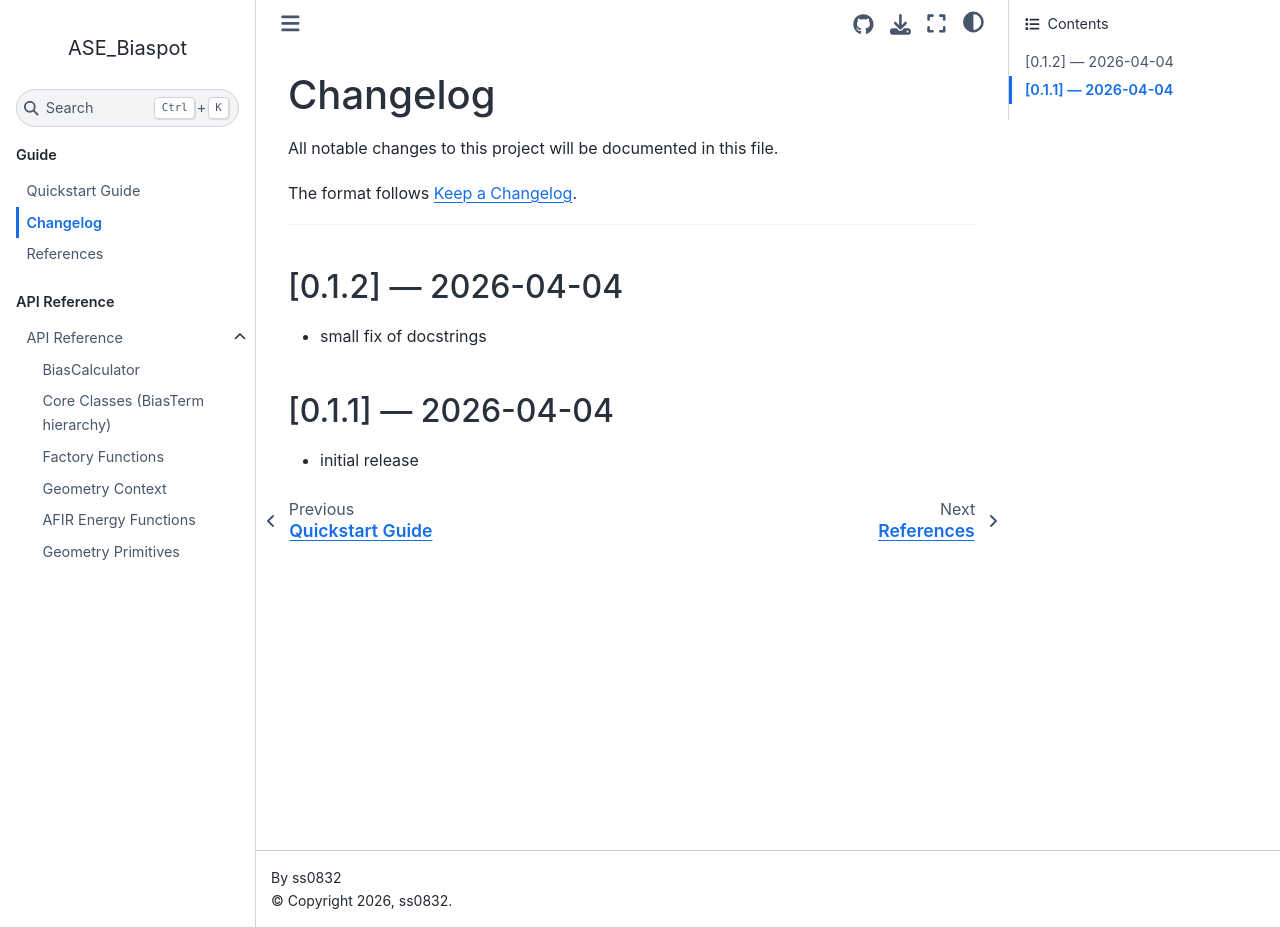
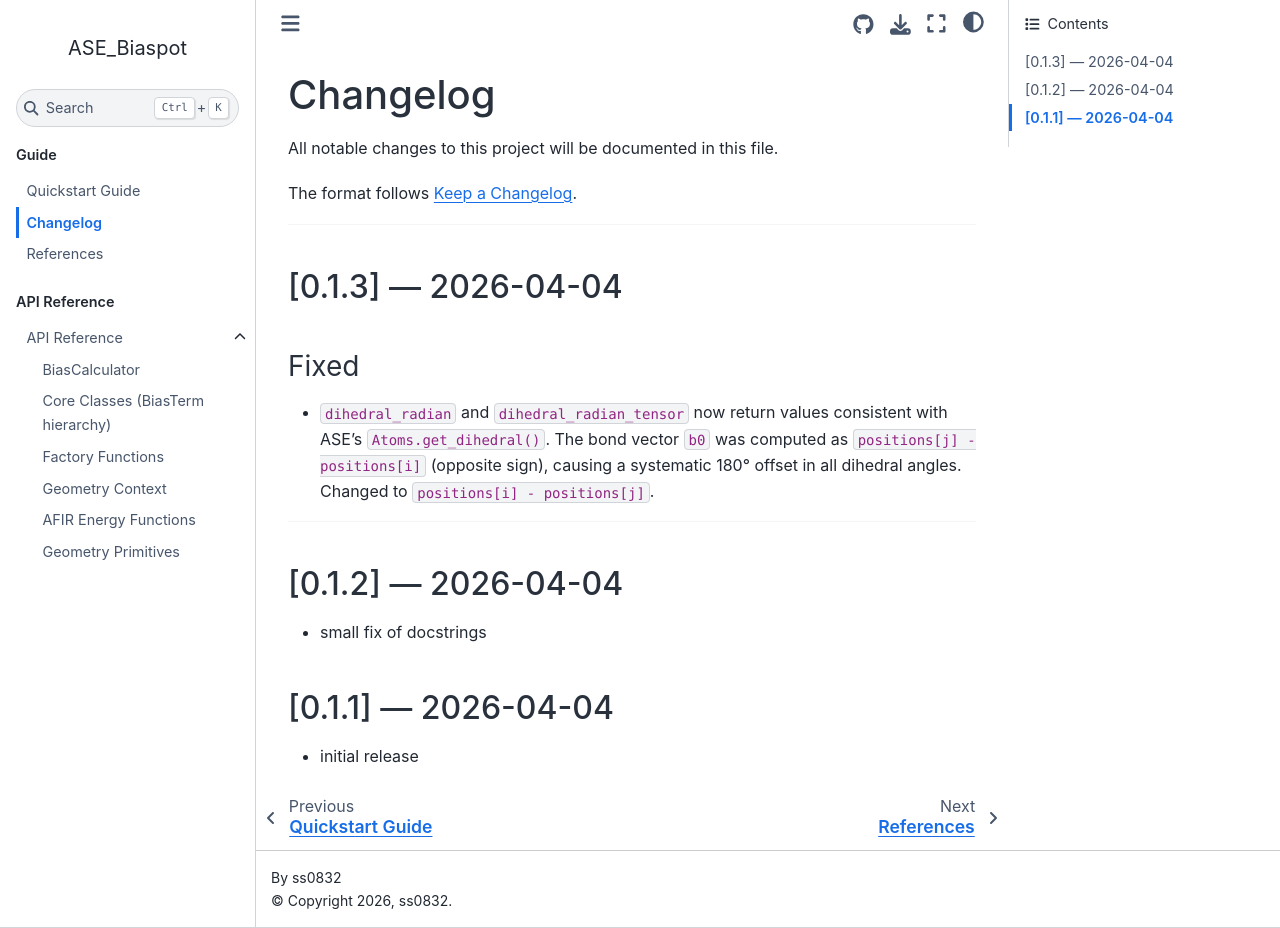
Before and after one commit to ss0832/ASE_Biaspot, a Sphinx documentation site: the page built from docs/CHANGELOG.md, in a window 1280 px wide and 928 px high. Built offline with Sphinx 7.4.7 and the Sphinx Book theme 1.1.4, drawn with Linux system fonts in a browser that asks for light colours.

Commit message:
Add files via upload

```diff
--- a/docs/CHANGELOG.md
+++ b/docs/CHANGELOG.md
@@ -5,7 +5,20 @@ All notable changes to this project will be documented in this file.
 The format follows [Keep a Changelog](https://keepachangelog.com/en/1.1.0/).
 
 ---
+
+## [0.1.3] — 2026-04-04
+
+### Fixed
+
+- `dihedral_radian` and `dihedral_radian_tensor` now return values consistent
+  with ASE's `Atoms.get_dihedral()`. The bond vector `b0` was computed as
+  `positions[j] - positions[i]` (opposite sign), causing a systematic 180°
+  offset in all dihedral angles. Changed to `positions[i] - positions[j]`.
+
+---
+
 ## [0.1.2] — 2026-04-04
+
 - small fix of docstrings
 
 ## [0.1.1] — 2026-04-04
```
